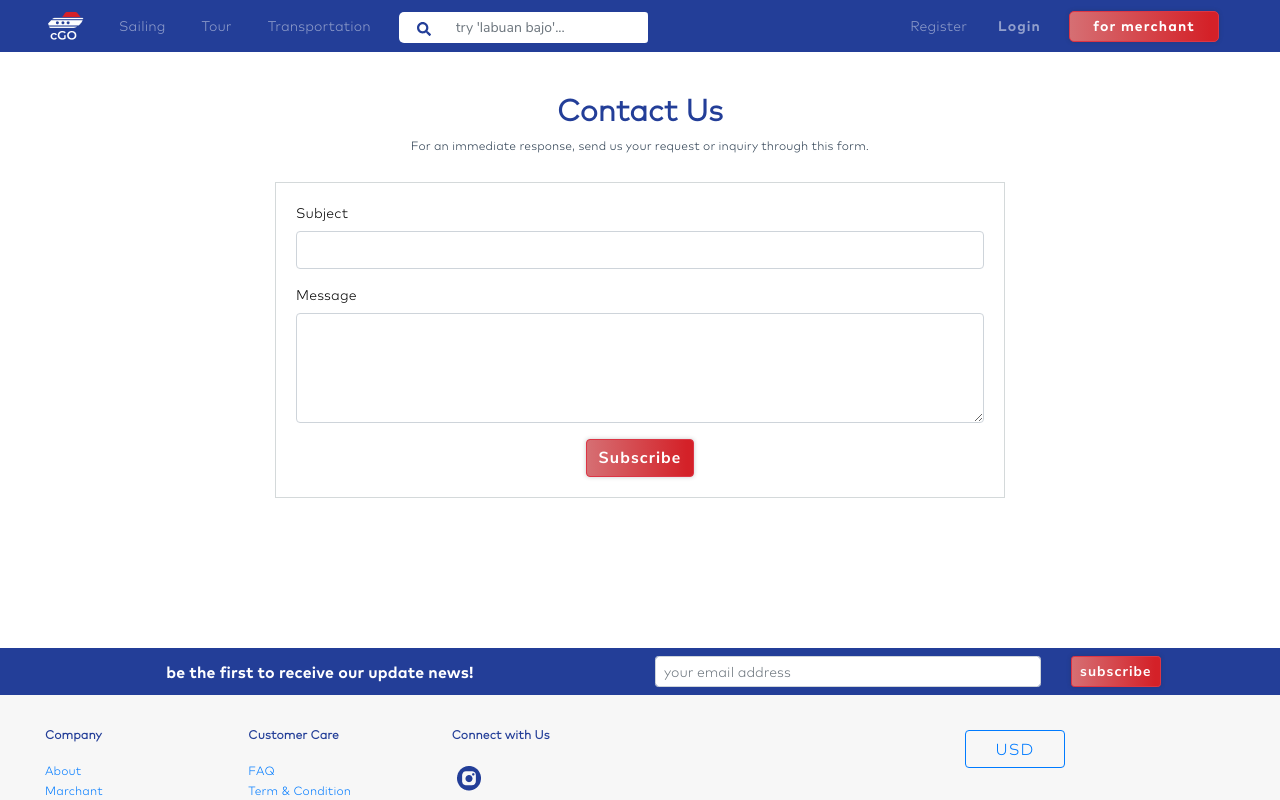
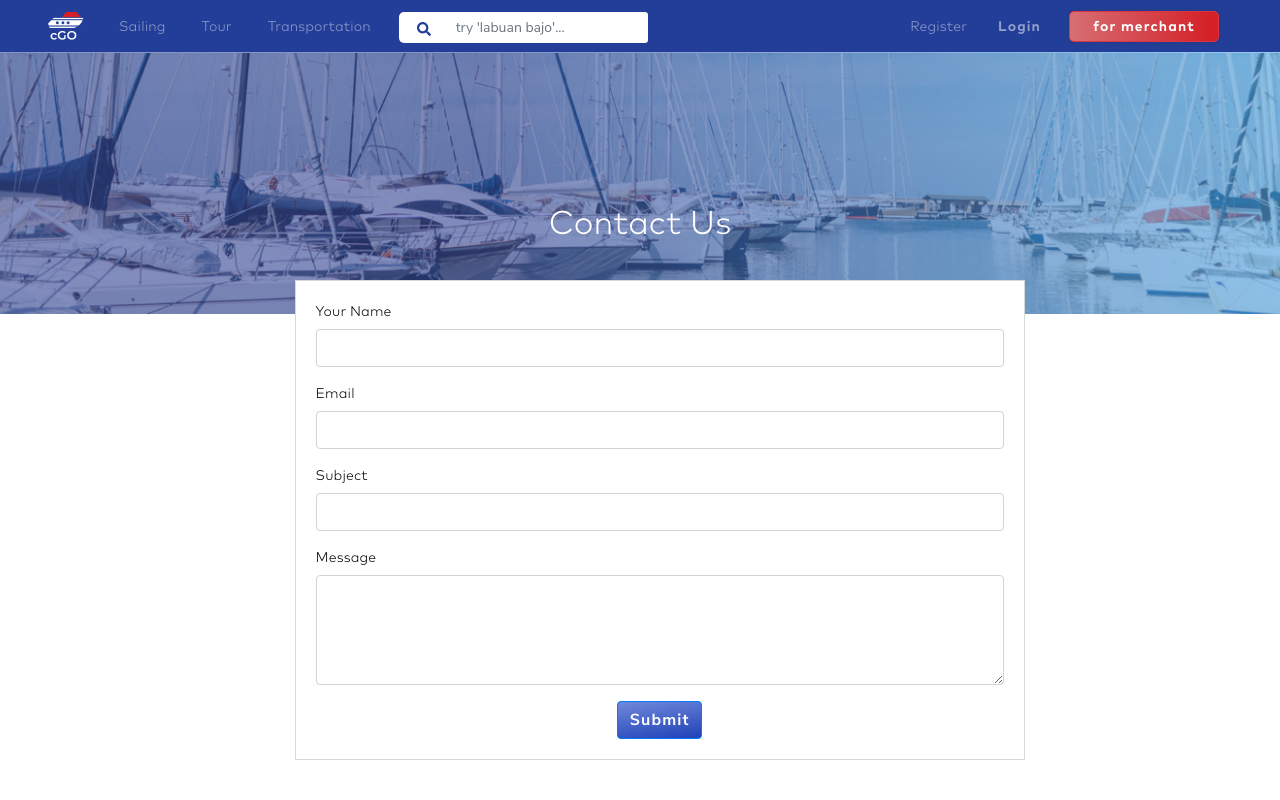
Before and after one commit to CgoIndonesia/CGO-Design, a Vue app: page /home/contactus in a window 1280 px wide. Shown: the top 800 px of the page. Built offline with nearby package versions, Linux system fonts and the light colour scheme.

Commit message:
about us and contact Us

```diff
--- a/src/assets/css/Style.css
+++ b/src/assets/css/Style.css
@@ -485,7 +485,15 @@
   overflow: hidden;
   position: relative;
 }
-
+.hero-image-about {
+  background: url('../image-home.png') no-repeat;
+  height: 190vh;
+  min-height: auto;
+  margin-top: 52px;
+  background-size: contain;
+  overflow: hidden;
+  position: relative;
+}
 .hero-text {
   text-align: center;
   position: absolute;
--- a/src/components/Footer.vue
+++ b/src/components/Footer.vue
@@ -23,7 +23,7 @@
         <b-row>
           <b-col md="2">
             <p style="font-weight:bold;color:#233E98;">Company</p>
-            <b-link href="#">About</b-link>
+            <b-link href="/home/aboutus">About</b-link>
             <!-- <br /> -->
             <!-- <b-link href="#">Careers</b-link> -->
             <br />
--- a/src/router/index.js
+++ b/src/router/index.js
@@ -19,6 +19,7 @@ import Transportation from '../views/Transportation/transportation.vue'
 // import Merchant from '../views/Merchant/Merchant.vue'
 import Merchant from '../views/Home/Merchant.vue'
 import Services from '../views/Home/Services.vue'
+import AboutUs from '../views/Home/AboutUs.vue'
 
 
 Vue.use(VueRouter)
@@ -124,6 +125,12 @@ const routes = [
     path: '/Services/services',
     name: 'Service',
     component: Services
+  },
+  //Services
+  {
+    path: '/home/aboutus',
+    name: 'AboutUs',
+    component: AboutUs
   }
 ]
 
--- /dev/null
+++ b/src/views/Home/AboutUs.vue
@@ -0,0 +1,63 @@
+<template>
+  <div>
+    <Header />
+    <div class="hero-image-about" style="height: 145vh !important;">
+    <div class="hero-text" style="top: 23% !important;     width: 100%;">
+        <div class="row">
+            <b-col md="6"><h1 style="font-size:33px; color:#233E98; font-family: Mark-Bold;">About Us</h1></b-col>
+            <b-col md="6"><h1 style="font-size:33px; color:#233E98; font-family: Mark-Bold;">#exploretheblue</h1></b-col>
+        </div>
+    </div>
+    </div>
+        <div class="container" style="position: absolute;
+                            width: 80%;
+                            left: 10%;
+                            top: 32%;">
+            <b-row align-h="center">
+                <b-col md="4">
+                    <b-card style="height: 151px; background-color: #233E98;">
+                        <div>
+                            <h1 class="mb-4" style="    font-family: Mark-Bold;
+                                font-size: 18px;
+                                color: white;">Vision</h1>
+                            <p style="font-family: Mark-Bold;
+                                font-size: 14px;
+                                color: white;">To preverse the beauty in order to enchance the quality of indonesian seat travel industry</p>
+                        </div>
+                    </b-card>
+                </b-col>
+                <b-col md="2"></b-col>
+                <b-col md="4">
+                    <b-card style="height: 151px; background-color: #52B1ED;">
+                        <div>
+                            <h1 class="mb-4" style="    font-family: Mark-Bold;
+                                font-size: 18px;
+                                color: white;">Mission</h1>
+                            <p style="font-family: Mark-Bold;
+                                font-size: 14px;
+                                color: white;">Make indonesian sea travel <br> easy to access</p>
+                        </div>
+                    </b-card>
+                </b-col>
+            </b-row>
+            <b-row>
+                <p>cGO exist to provide access for everyone to Explore, Experience and Enjoy the Indonesian archipelago through trusted platform in an affordable, safety and comfortable manner. Starting with personal experience, we commited to create a new journey so that there will be no more difficulties when traveling across the sea.</p>
+            </b-row>
+        </div>
+    <Footer />
+  </div>
+</template>
+
+<script>
+// @ is an alias to /src
+import Footer from '@/components/Footer.vue'
+import Header from '@/components/Header.vue'
+
+export default {
+  name: 'home',
+  components: {
+    Footer,
+    Header
+  }
+}
+</script>
--- a/src/views/Home/ContactUs.vue
+++ b/src/views/Home/ContactUs.vue
@@ -1,28 +1,32 @@
 <template>
   <div>
     <Header />
-        <div class="container" style="margin-top:100px;">
-            <b-row>
-                <b-col>
-                    <p style="font-size:30px;color:#233E98;font-weight:bold;">Contact Us</p>
-                </b-col>
-            </b-row>
-            <b-row>
-                <b-col>
-                    <p style="font-size:12px;">For an immediate response, send us your request or inquiry through this form.</p>
-                </b-col>
-            </b-row>
+    <div class="hero-image" style="height: 145vh !important;">
+    <div class="hero-text" style="top: 15% !important;">
+        <h1 style="font-size:33px">Contact Us</h1>
+    </div>
+    </div>
+        <div class="container" style="position: absolute;
+                            width: 100%;
+                            left: 7%;
+                            top: 15%;">
             <b-row align-h="center">
                 <b-col md="8">
                     <div class="form-contact">
                          <b-form>
+                            <b-form-group label="Your Name" style=" text-align:left;font-weight:bold">
+                                <b-form-input name="subject" id="subject"></b-form-input>
+                            </b-form-group>
+                            <b-form-group label="Email" style=" text-align:left;font-weight:bold">
+                                <b-form-input name="subject" type="email" id="subject"></b-form-input>
+                            </b-form-group>
                             <b-form-group label="Subject" style=" text-align:left;font-weight:bold">
                                 <b-form-input name="subject" id="subject"></b-form-input>
                             </b-form-group>
                             <b-form-group label="Message" style=" text-align:left;font-weight:bold">
                                 <b-form-textarea id="message"  rows="4"></b-form-textarea>
                             </b-form-group>
-                            <b-button type="reset" variant="danger">Subscribe</b-button>
+                            <b-button type="reset" variant="primary">Submit</b-button>
                             </b-form>
                     </div>
                 </b-col>
@@ -54,6 +58,7 @@ export default {
         color: black;
         border:#d4d9da solid 1px;
         padding: 20px;
-        margin: 10px 0 150px 0
+        margin: 10px 0 150px 0;
+            background: white;
     }
 </style>
```
